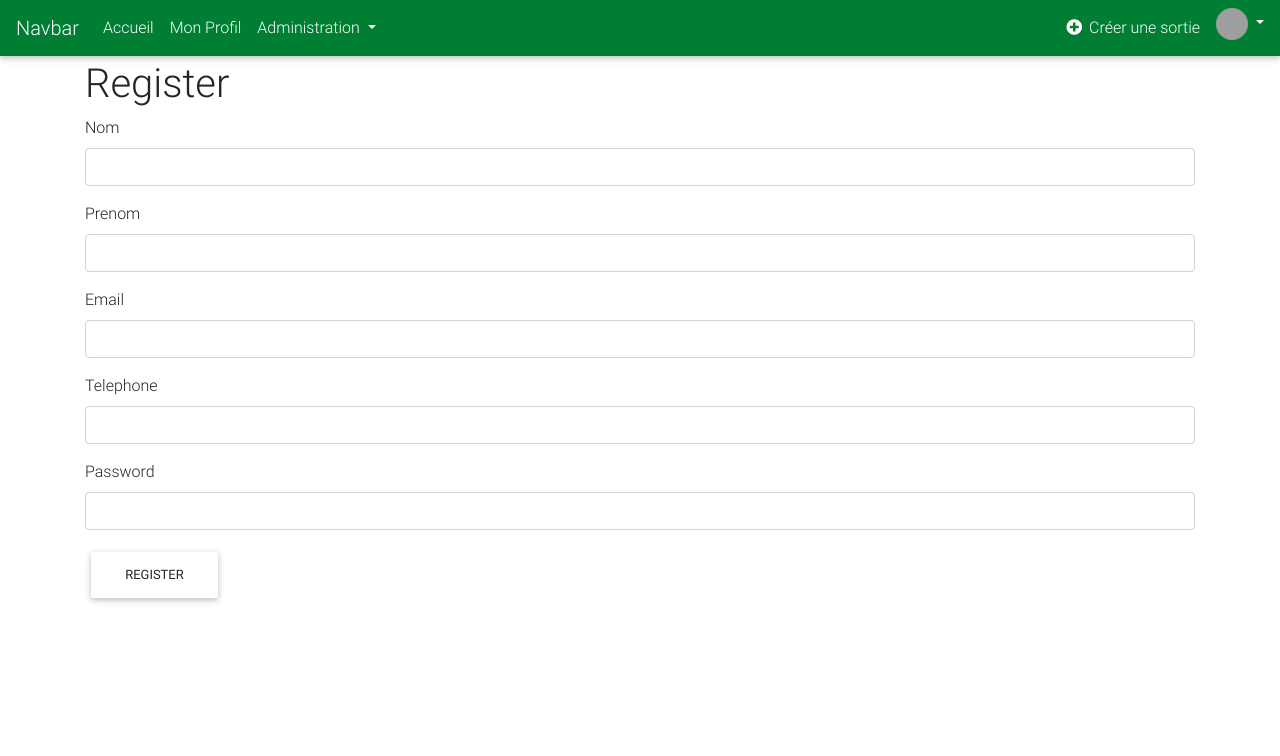
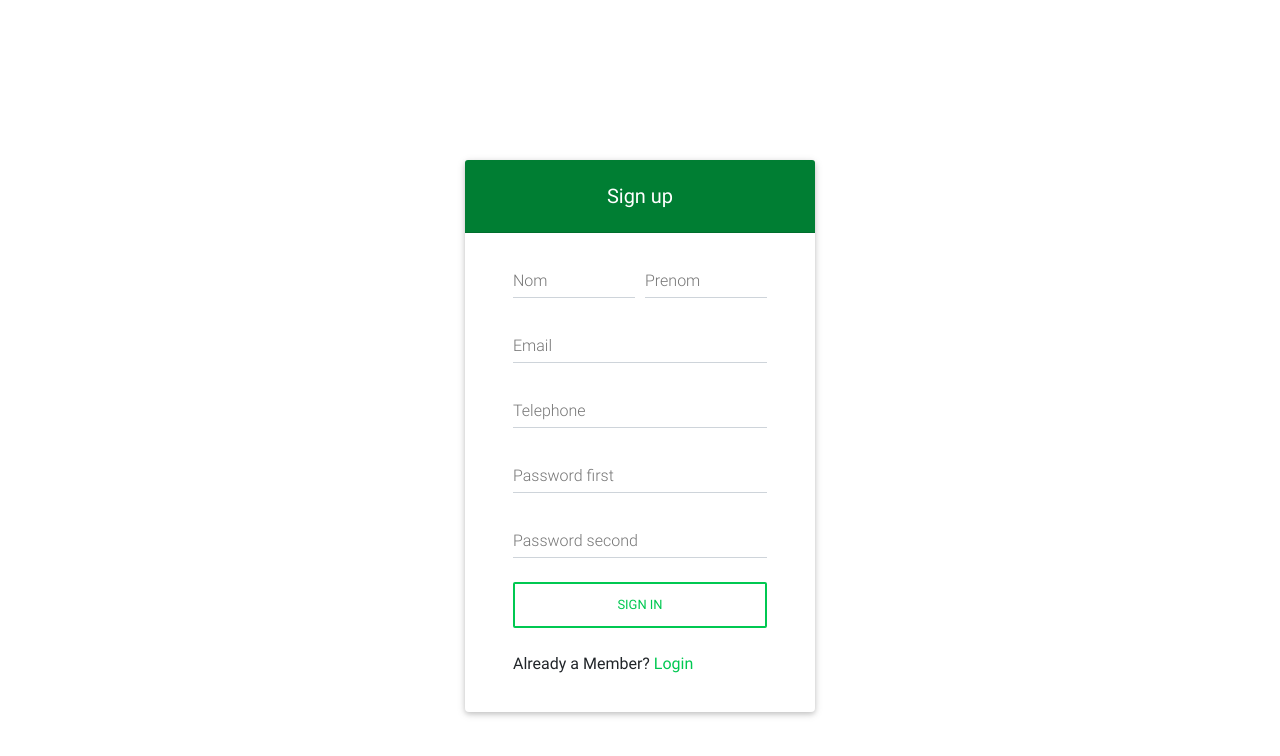
Before and after one commit to TimotheClavier/Sortir, a Symfony app: template templates/registration/register.html.twig in a window 1280 px wide. Shown: the top 756 px of the page. Run offline with Twig, Linux system fonts and the light colour scheme; the template is opened without the code that fills it, so the values that code supplies are empty; form fields are guessed from the names that the template uses; some libraries are stand-ins or nearby versions; grey boxes are pictures that could not be loaded.

Commit message:
register form style

```diff
--- a/public/css/style.css
+++ b/public/css/style.css
@@ -5,3 +5,8 @@
 .center-row {
     margin-top: 20vh;
 }
+
+.form-text ul {
+    padding: 0;
+    list-style-type: none;
+}
--- a/src/Form/RegistrationFormType.php
+++ b/src/Form/RegistrationFormType.php
@@ -27,14 +27,14 @@ class RegistrationFormType extends AbstractType
                     'required'=>'required',
                     'autofocus'=>'autofocus'
                 ],
-                'label' => 'Nom :'
+                'label' => 'Nom'
             ])
             ->add('prenom', TextType::class, [
                 'attr' => [
                     'class' => 'form-control ',
                     'required'=>'required'
                 ],
-                'label' => 'Prénom :'
+                'label' => 'Prénom'
             ])
             ->add('email', EmailType::class, [
                 'label' => 'E-mail :',
@@ -50,7 +50,7 @@ class RegistrationFormType extends AbstractType
             ])
             ->add('password', RepeatedType::class, [
                 'type' => PasswordType::class,
-                'invalid_message' => 'Erreur',
+                'invalid_message' => 'Les mots de passe fournis ne correspondent pas',
                 'required' => true,
                 'first_options' => array('attr' => ['class' => 'form-control col'],'label'=>'Mot de passe :'),
                 'second_options' => array('attr' => ['class' => 'form-control col'], 'label'=>'Confirmation :'),
--- a/templates/registration/register.html.twig
+++ b/templates/registration/register.html.twig
@@ -1,17 +1,88 @@
-{% extends 'base.html.twig' %}
+{% extends 'empty.html.twig' %}
 
 {% block title %}Register{% endblock %}
 
 {% block body %}
-    <h1>Register</h1>
+    <div class="row justify-content-center center-row">
+        <div class="col-4">
+            <div class="card">
 
-    {{ form_start(registrationForm) }}
-        {{ form_row(registrationForm.nom) }}
-        {{ form_row(registrationForm.prenom) }}
-        {{ form_row(registrationForm.email) }}
-        {{ form_row(registrationForm.telephone) }}
-        {{ form_row(registrationForm.password) }}
+                <h5 class="card-header success-color-dark white-text text-center py-4">
+                    <strong>Sign up</strong>
+                </h5>
 
-        <button class="btn">Register</button>
-    {{ form_end(registrationForm) }}
+                <!--Card content-->
+                <div class="card-body px-lg-5 pt-0">
+
+                    <!-- Form -->
+                    {{ form_start(registrationForm) }}
+                        <div class="form-row">
+                            <div class="col">
+                                <!-- First name -->
+                                <div class="md-form">
+                                    {{ form_label(registrationForm.nom) }}
+                                    {{ form_widget(registrationForm.nom) }}
+                                    <small class="form-text text-danger mb-4">
+                                        {{ form_errors(registrationForm.nom) }}
+                                    </small>
+                                </div>
+                            </div>
+                            <div class="col">
+                                <!-- Last name -->
+                                <div class="md-form">
+                                    {{ form_label(registrationForm.prenom) }}
+                                    {{ form_widget(registrationForm.prenom) }}
+                                    <small class="form-text text-danger mb-4">
+                                        {{ form_errors(registrationForm.prenom) }}
+                                    </small>
+                                </div>
+                            </div>
+                        </div>
+
+                        <!-- E-mail -->
+                        <div class="md-form mt-0">
+                            {{ form_label(registrationForm.email) }}
+                            {{ form_widget(registrationForm.email) }}
+                            <small class="form-text text-danger mb-4">
+                                {{ form_errors(registrationForm.email) }}
+                            </small>
+                        </div>
+
+                        <div class="md-form">
+                            {{ form_label(registrationForm.telephone) }}
+                            {{ form_widget(registrationForm.telephone) }}
+                            <small class="form-text text-danger mb-4">
+                                {{ form_errors(registrationForm.telephone) }}
+                            </small>
+                        </div>
+
+                        <!-- Password -->
+                        <div class="md-form">
+                            {{ form_label(registrationForm.password.first) }}
+                            {{ form_widget(registrationForm.password.first) }}
+                            <small class="form-text text-danger mb-4">
+                                {{ form_errors(registrationForm.password.first) }}
+                            </small>
+                        </div>
+
+                        <div class="md-form">
+                            {{ form_label(registrationForm.password.second) }}
+                            {{ form_widget(registrationForm.password.second) }}
+                            <small class="form-text text-danger mb-4">
+                                {{ form_errors(registrationForm.password.second) }}
+                            </small>
+                        </div>
+
+                        <!-- Sign up button -->
+                        <button class="btn btn-outline-success btn-rounded btn-block my-4 waves-effect z-depth-0" type="submit">Sign in</button>
+                        <p>Already a Member?
+                            <a href="{{ path('Index') }}" class="green-link">Login</a>
+                        </p>
+                    <!-- Form -->
+                    {{ form_end(registrationForm) }}
+                </div>
+
+            </div>
+        </div>
+    </div>
 {% endblock %}
```
